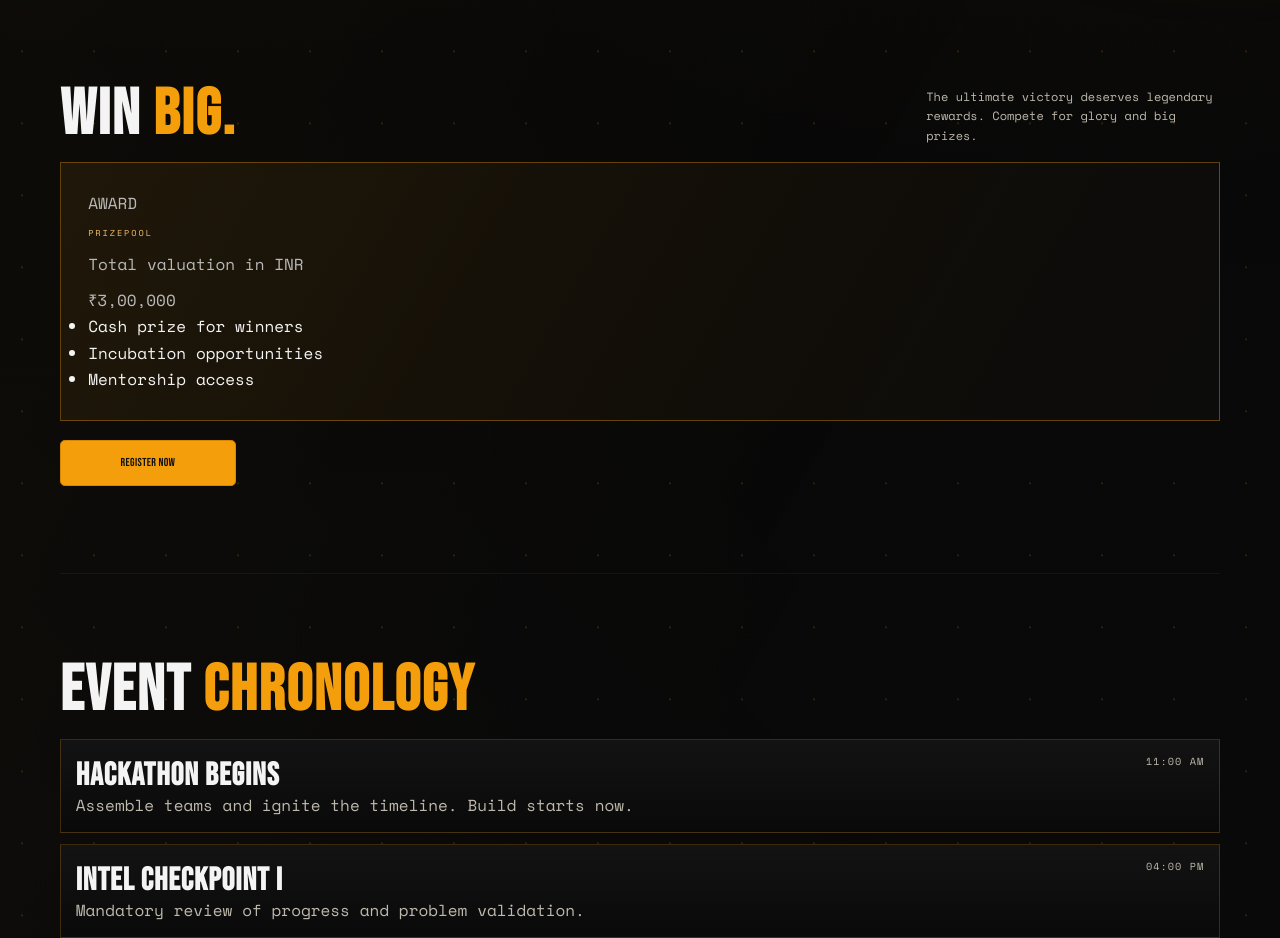
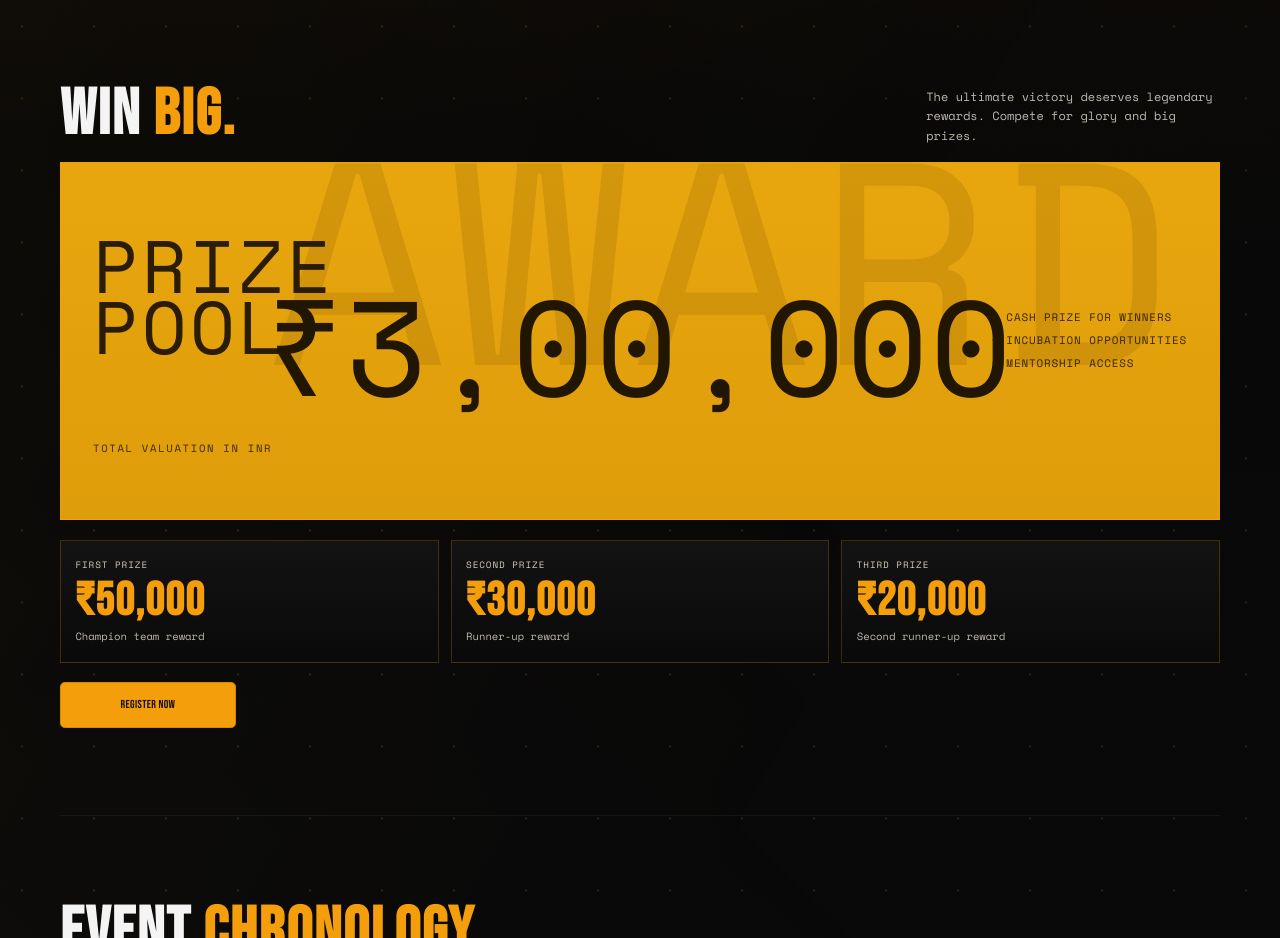
Before and after one commit to mehy12/epoch, a Next.js app: page / in a window 1280 px wide. Shown: the part 1400-2338 px from the top of the page. Built offline with nearby package versions, Linux system fonts and the light colour scheme.

Commit message:
feat: add podium prizes display with ranking and amounts

```diff
--- a/app/globals.css
+++ b/app/globals.css
@@ -2356,27 +2356,85 @@ select.register-control {
 }
 
 .epoch-prize-feature {
+  position: relative;
+  overflow: hidden;
   margin-top: 1rem;
-  padding: clamp(1.1rem, 3vw, 1.7rem);
-  border-color: rgba(245, 158, 11, 0.36);
-  background: linear-gradient(120deg, rgba(32, 24, 9, 0.98), rgba(18, 14, 8, 0.98) 56%, rgba(12, 12, 12, 0.98) 100%);
+  min-height: clamp(220px, 28vw, 380px);
+  padding: clamp(1rem, 2.8vw, 2rem);
+  border-color: rgba(245, 158, 11, 0.65);
+  background: linear-gradient(180deg, #e8a60e 0%, #de9d0a 100%);
+  color: #1f1503;
+  display: grid;
+  grid-template-columns: minmax(140px, 0.9fr) minmax(260px, 2fr) minmax(150px, 0.9fr);
+  grid-template-areas:
+    "left amount list"
+    "sub amount list";
+  align-items: center;
+  gap: 0.8rem;
+}
+
+.epoch-prize-watermark {
+  position: absolute;
+  left: 18%;
+  top: -7%;
+  font-family: var(--font-heading), sans-serif;
+  font-size: clamp(7rem, 23vw, 18rem);
+  letter-spacing: 0.02em;
+  line-height: 0.82;
+  color: rgba(130, 86, 4, 0.2);
+  pointer-events: none;
 }
 
 .epoch-prize-label {
-  color: #f2c06a;
-  text-transform: uppercase;
-  letter-spacing: 0.22em;
-  font-size: 0.54rem;
-}
-
-.epoch-prize-feature h3 {
-  margin-top: 0.55rem;
-  font-size: clamp(2.1rem, 5.2vw, 3.8rem);
-  line-height: 0.95;
-}
-
-.epoch-prize-feature h3 span {
-  color: var(--epoch-accent);
+  grid-area: left;
+  z-index: 1;
+  color: #2b1d04;
+  text-transform: uppercase;
+  font-family: var(--font-heading), sans-serif;
+  letter-spacing: 0.04em;
+  font-size: clamp(2.2rem, 5.8vw, 5rem);
+  line-height: 0.82;
+}
+
+.epoch-prize-label span {
+  display: block;
+}
+
+.epoch-prize-sub {
+  grid-area: sub;
+  z-index: 1;
+  color: rgba(52, 35, 5, 0.95);
+  text-transform: uppercase;
+  letter-spacing: 0.16em;
+  font-size: 0.66rem;
+}
+
+.epoch-prize-amount {
+  grid-area: amount;
+  z-index: 1;
+  justify-self: center;
+  color: #201602;
+  font-family: var(--font-heading), sans-serif;
+  font-size: clamp(3.4rem, 11vw, 8.4rem);
+  letter-spacing: 0.01em;
+  line-height: 0.86;
+}
+
+.epoch-prize-list {
+  grid-area: list;
+  z-index: 1;
+  list-style: none;
+  display: grid;
+  gap: 0.3rem;
+  justify-self: end;
+  text-transform: uppercase;
+  letter-spacing: 0.08em;
+  font-size: 0.68rem;
+  color: rgba(43, 30, 4, 0.95);
+}
+
+.epoch-prize-list li::before {
+  content: "+ ";
 }
 
 .epoch-spoil-card {
@@ -2540,6 +2598,28 @@ select.register-control {
     display: none;
   }
 
+  .epoch-prize-feature {
+    grid-template-columns: 1fr;
+    grid-template-areas:
+      "left"
+      "amount"
+      "list"
+      "sub";
+    min-height: auto;
+    gap: 0.45rem;
+  }
+
+  .epoch-prize-watermark {
+    left: 8%;
+    top: 2%;
+    font-size: clamp(5.4rem, 20vw, 9rem);
+  }
+
+  .epoch-prize-amount,
+  .epoch-prize-list {
+    justify-self: start;
+  }
+
   .epoch-track-card,
   .epoch-spoil-card {
     grid-column: span 6;
@@ -2580,6 +2660,18 @@ select.register-control {
 
   .epoch-section {
     padding: 3.3rem 0;
+  }
+
+  .epoch-prize-label {
+    font-size: clamp(2rem, 13vw, 2.9rem);
+  }
+
+  .epoch-prize-amount {
+    font-size: clamp(3.1rem, 18vw, 4.5rem);
+  }
+
+  .epoch-prize-list {
+    font-size: 0.62rem;
   }
 
   .epoch-track-card,
--- a/app/page.js
+++ b/app/page.js
@@ -30,6 +30,24 @@ const tracks = [
     ghost: "CB",
     title: "Cybersecurity & Blockchain",
     description: "Create secure digital experiences with trusted identity, data integrity, and privacy by design.",
+  },
+];
+
+const podiumPrizes = [
+  {
+    rank: "First Prize",
+    amount: "₹50,000",
+    note: "Champion team reward",
+  },
+  {
+    rank: "Second Prize",
+    amount: "₹30,000",
+    note: "Runner-up reward",
+  },
+  {
+    rank: "Third Prize",
+    amount: "₹20,000",
+    note: "Second runner-up reward",
   },
 ];
 
@@ -276,6 +294,16 @@ export default function HomePage() {
           </ul>
         </article>
 
+        <div className="epoch-spoil-grid">
+          {podiumPrizes.map((item) => (
+            <article className="epoch-spoil-card" key={item.rank}>
+              <p className="epoch-card-code">{item.rank}</p>
+              <h4>{item.amount}</h4>
+              <small>{item.note}</small>
+            </article>
+          ))}
+        </div>
+
         <a className="epoch-btn" href="/register">
           Register Now
         </a>
```
